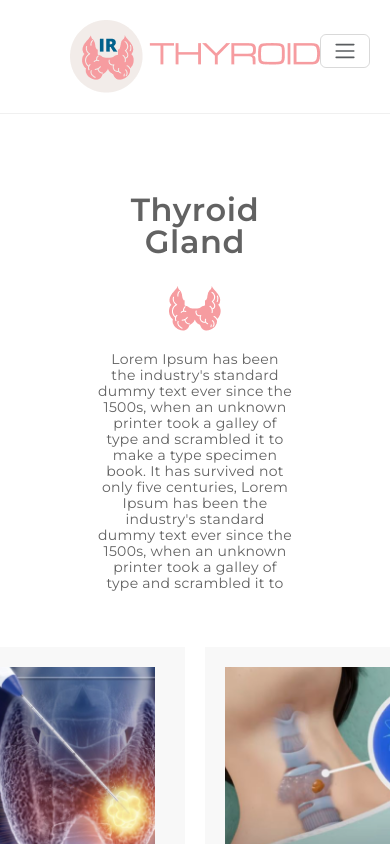
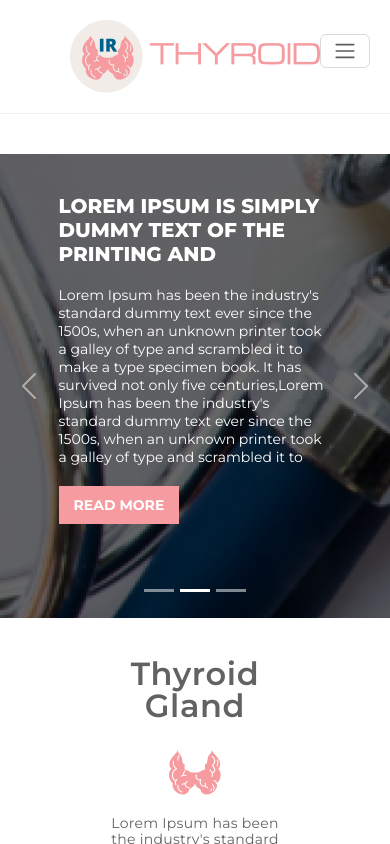
Before and after one commit to MusheghMartirosyan/Thyroid, a React (Create React App) app: page / in a window 390 px wide. Shown: the top 844 px of the page. Built offline with nearby package versions, Linux system fonts and the light colour scheme.

Commit message:
some fixes

```diff
--- a/src/components/Banner/Banner.css
+++ b/src/components/Banner/Banner.css
@@ -33,6 +33,16 @@
 
 @media screen and (max-width: 768px) {
     .banner{
-        display: none;
+        padding: 20px 20px;
+        height: 50vh;
+    }
+    .banner h2{
+        font-size: 24px;
+        width: auto;
+        line-height: normal;
+    }
+    .banner p{
+        font-size: 16px;
+        width: auto;
     }
 }
--- a/src/components/Carousel/Carousel.css
+++ b/src/components/Carousel/Carousel.css
@@ -7,9 +7,9 @@
 }
 
 .carousel-caption {
-    width: 900px;
+    max-width: 900px;
     position: absolute;
-    top: 100px;
+    /* top: 100px; */
     left: 0;
     padding: 20px;
 }
@@ -53,7 +53,21 @@
 }
 
 @media screen and (max-width: 768px) {
-    .carousel{
-        display: none;
+    .carousel .carousel-img{
+        height: 55vh;
+    }
+    .carousel-caption h3{
+        font-size: 20px;
+        line-height: normal;
+    }
+
+    .carousel-caption p{
+        font-size: 14px;
+        line-height: normal;
+    }
+
+    .carousel-caption {
+        top: 20px;
+        padding: 0;
     }
 }
```
